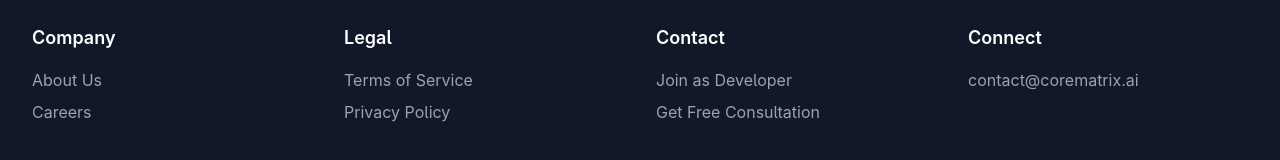
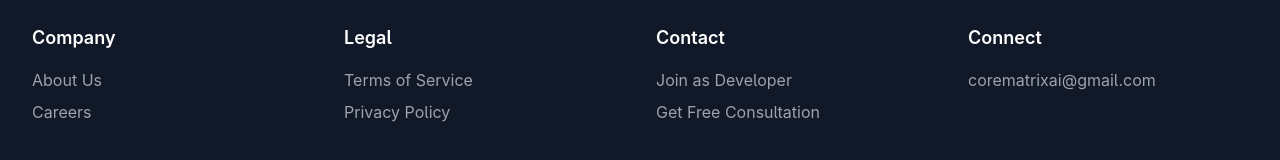
Before and after one commit to hwiery/CoreMatrixAI, a Next.js app: page /join-developer in a window 1280 px wide. Shown: the part 3478-3638 px from the top of the page. Built offline with nearby package versions, Linux system fonts and the light colour scheme; a web font is replaced by a local one.

Commit message:
feat: Add favicon configuration v1.0.10

```diff
--- a/components/Footer.js
+++ b/components/Footer.js
@@ -55,8 +55,8 @@
             <h3 className="text-lg font-semibold text-white">Connect</h3>
             <ul className="space-y-2">
               <li>
-                <a href="mailto:contact@corematrix.ai" className="hover:text-white transition-colors">
-                  contact@corematrix.ai
+                <a href="mailto:corematrixai@gmail.com" className="hover:text-white transition-colors">
+                corematrixai@gmail.com
                 </a>
               </li>
             </ul>
--- a/translations/privacy_en.json
+++ b/translations/privacy_en.json
@@ -55,7 +55,7 @@
                 "title": "6. User Rights",
                 "rights": [
                     "Users have the right to access, modify, and delete their information.",
-                    "Requests can be submitted via email (contact@corematrix.ai), and the Company will take action within 14 days."
+                    "Requests can be submitted via email (corematrixai@gmail.com), and the Company will take action within 14 days."
                 ]
             },
             "cookies": {
@@ -69,7 +69,7 @@
             "contact": {
                 "title": "9. Contact Information",
                 "content": "Please contact us at the following for privacy-related inquiries:",
-                "email": "contact@corematrix.ai"
+                "email": "corematrixai@gmail.com"
             }
         }
     }
--- a/translations/privacy_ko.json
+++ b/translations/privacy_ko.json
@@ -55,7 +55,7 @@
                 "title": "6. 사용자 권리",
                 "rights": [
                     "사용자는 자신의 정보를 열람, 수정, 삭제할 권리가 있습니다.",
-                    "요청은 이메일(contact@corematrix.ai)을 통해 제출할 수 있으며, 회사는 14일 이내에 조치를 취합니다."
+                    "요청은 이메일(corematrixai@gmail.com)을 통해 제출할 수 있으며, 회사는 14일 이내에 조치를 취합니다."
                 ]
             },
             "cookies": {
@@ -69,7 +69,7 @@
             "contact": {
                 "title": "9. 연락처",
                 "content": "개인정보와 관련된 문의는 아래로 연락 주시기 바랍니다.",
-                "email": "contact@corematrix.ai"
+                "email": "corematrixai@gmail.com"
             }
         }
     }
--- a/translations/terms_en.json
+++ b/translations/terms_en.json
@@ -51,7 +51,7 @@
             "contact": {
                 "title": "8. Contact",
                 "content": "Please contact us at the following for inquiries:",
-                "email": "contact@corematrix.ai"
+                "email": "corematrixai@gmail.com"
             }
         }
     }
--- a/translations/terms_ko.json
+++ b/translations/terms_ko.json
@@ -51,7 +51,7 @@
             "contact": {
                 "title": "8. 연락처",
                 "content": "문의 사항은 아래로 연락 주시기 바랍니다.",
-                "email": "contact@corematrix.ai"
+                "email": "corematrixai@gmail.com"
             }
         }
     }
```
